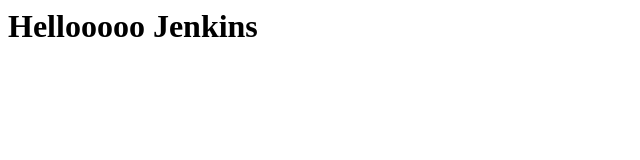
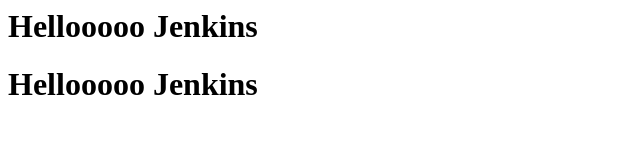
Before and after one commit to pravinpatil2000/myproject, a plain HTML site: page index.html in a window 1280 px wide. Shown: the whole page, without its empty margins (0-640 px from the left). Drawn offline with Linux system fonts and the light colour scheme.

Commit message:
thirdchange

```diff
--- a/index.html
+++ b/index.html
@@ -1 +1,3 @@
 <h1>Hellooooo Jenkins</h1>
+
+<h1>Hellooooo Jenkins</h1>
```
